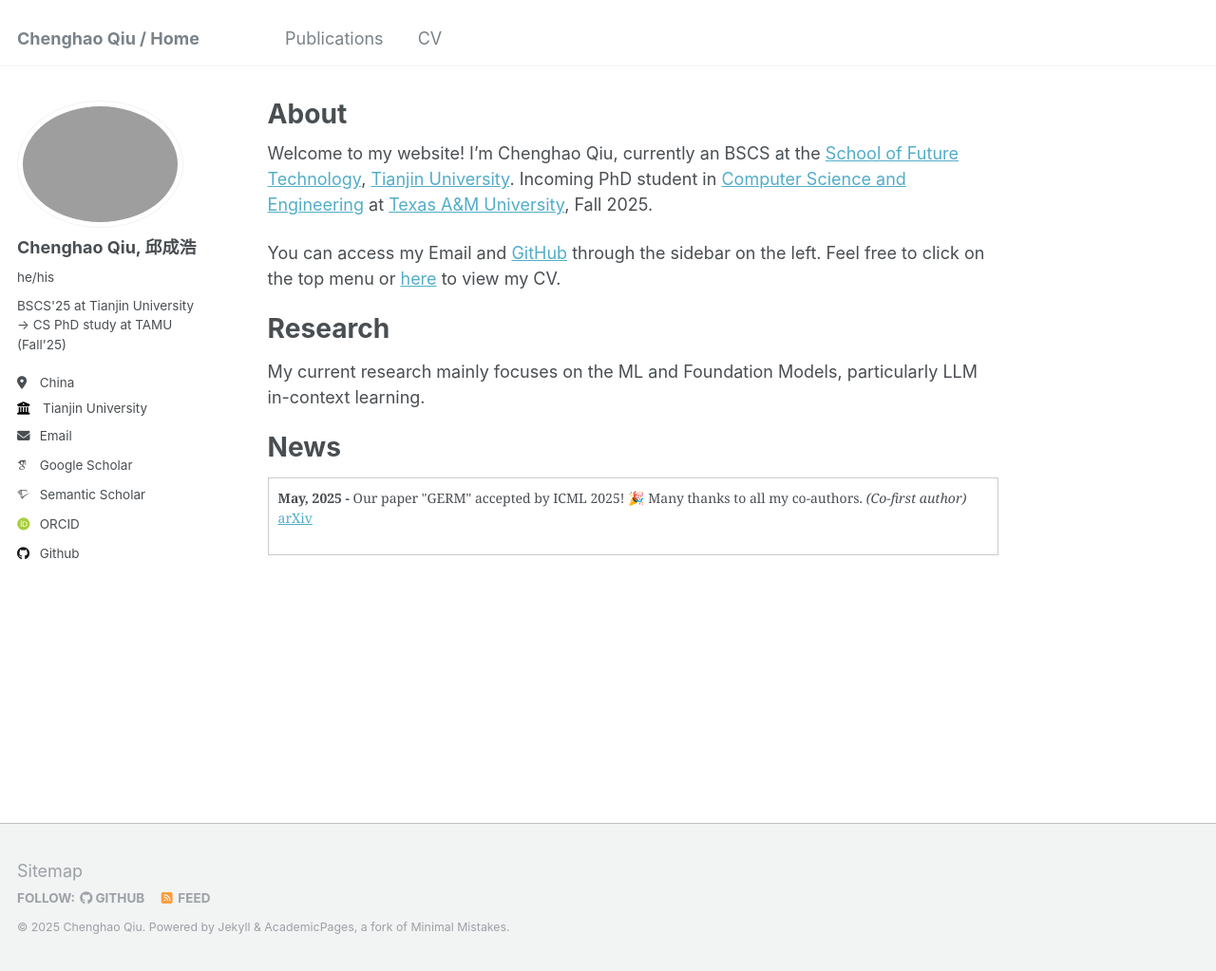
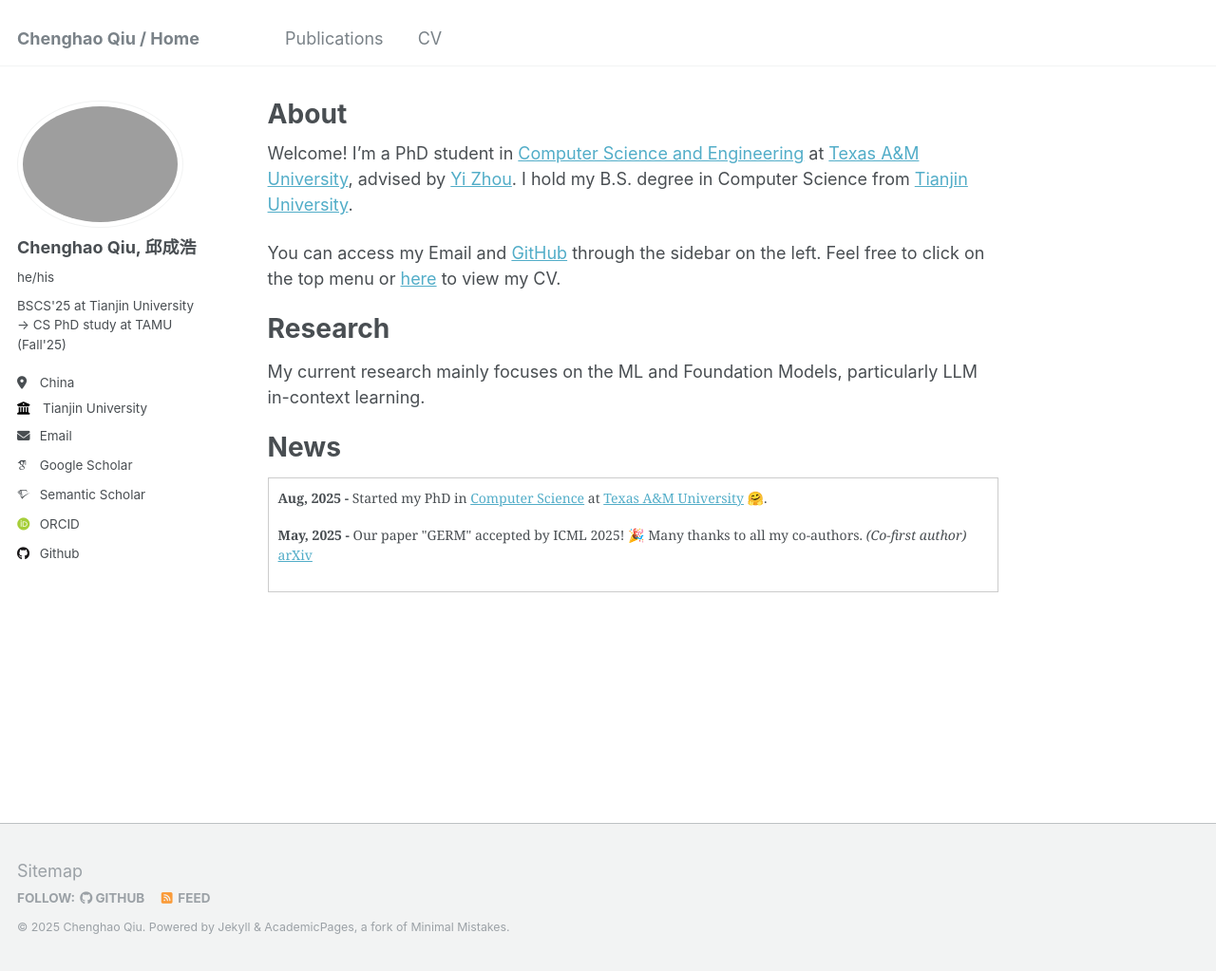
Before and after one commit to Chenghao-Qiu/Chenghao-Qiu.github.io, a Jekyll site: the page built from _pages/about.md, in a window 1280 px wide and 1023 px high. Shown: the whole window at 95% size. Built offline with Jekyll 4.4.1, drawn with Linux system fonts in a browser that asks for light colours; some web fonts are replaced.

Commit message:
update page.

```diff
--- a/_pages/about.md
+++ b/_pages/about.md
@@ -7,7 +7,7 @@ redirect_from:
   - /about.html
 ---
 
-Welcome to my website! I'm Chenghao Qiu, currently an BSCS at the [School of Future Technology](https://qiushi.tju.edu.cn), [Tianjin University](https://www.tju.edu.cn/). Incoming PhD student in [Computer Science and Engineering](https://engineering.tamu.edu/cse) at [Texas A&M University](https://www.tamu.edu), Fall 2025.
+Welcome! I'm a PhD student in [Computer Science and Engineering](https://engineering.tamu.edu/cse) at [Texas A&M University](https://www.tamu.edu), advised by [Yi Zhou](https://engineering.tamu.edu/cse/profiles/zhou-yi.html). I hold my B.S. degree in Computer Science from [Tianjin University](https://www.tju.edu.cn/).
 
 You can access my Email and [GitHub](https://github.com/Chenghao-Qiu) through the sidebar on the left. Feel free to click on the top menu or [here](https://chenghao-qiu.github.io/cv/) to view my CV.
 
@@ -18,13 +18,17 @@ My current research mainly focuses on the ML and Foundation Models, particularly
 News
 ======
 <div style="max-height: 200px; overflow-y: auto; border: 1px solid #ccc; padding: 10px;">
+
+  <p style="font-size:14px; font-family:Georgia, serif;">
+    <span style="color: #; font-weight: bold;">Aug, 2025 -</span>
+    Started my PhD in <a href="https://engineering.tamu.edu/cse" target="_blank">Computer Science</a> at <a href="https://www.tamu.edu" target="_blank">Texas A&M University</a> 🤗.
+  </p>
+
   <p style="font-size:14px; font-family:Georgia, serif;">
     <span style="color: #; font-weight: bold;">May, 2025 -</span>
     Our paper "GERM" accepted by ICML 2025! 🎉 Many thanks to all my co-authors.
     <em>(Co-first author)</em>
     <a href="https://arxiv.org/abs/2505.00598" target="_blank">arXiv</a>
-    <!-- <a href="https://github.com/MAGICS-LAB/GERM" target="_blank">Github</a>;
-    <a href="https://huggingface.co/collections/magicslabnu/germ-67f5e49e710956423d549e9b" target="_blank">HuggingFace</a> -->
   </p>
   <!-- 添加更多新闻条目 -->
   <!-- <p style="font-size:14px; font-family:Georgia, serif;">
```
